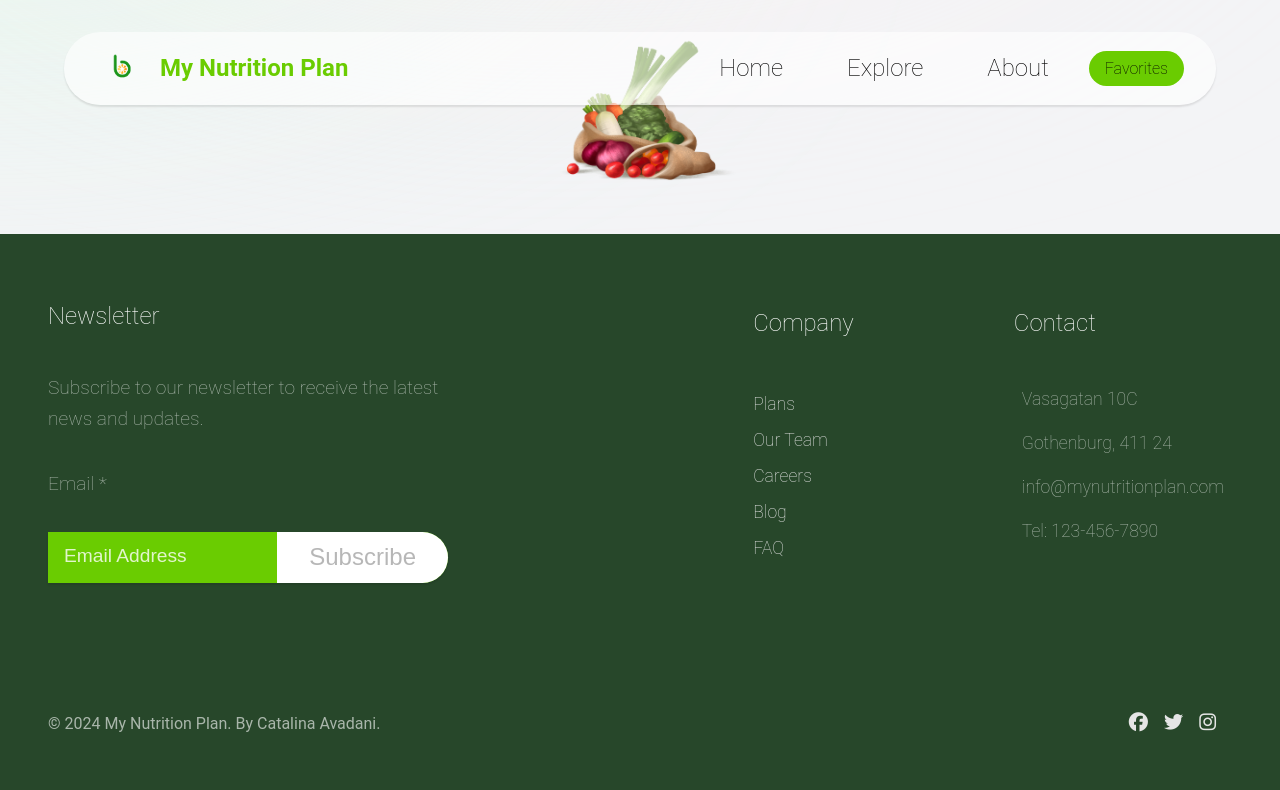
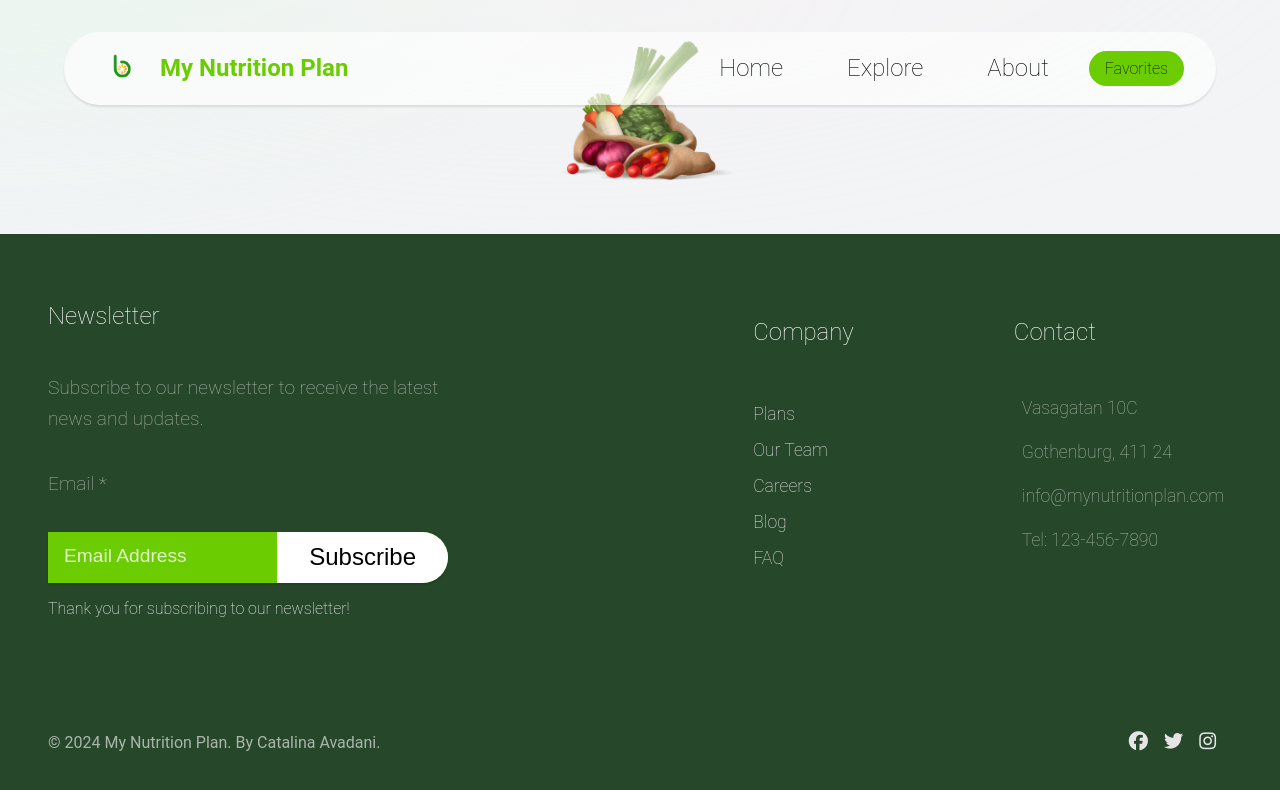
Before and after one commit to CatAvadani/My-Nutrition-Plan, a React (Vite) app: page / in a window 1280 px wide. Both pictures are taken after typing "name@example.com" into the empty fields and a click on the button "Subscribe". Shown: the part 548-1338 px from the top of the page. Built offline with nearby package versions, Linux system fonts and the light colour scheme.

Commit message:
Confirm the submission of the form.

```diff
--- a/src/components/Footer.tsx
+++ b/src/components/Footer.tsx
@@ -1,3 +1,4 @@
+import { useState } from "react";
 import { useForm, type FieldValues } from "react-hook-form";
 import { ButtonStyled } from "./styles/ButtonStyled.styled";
 import {
@@ -17,13 +18,19 @@ export default function Footer() {
   const {
     register,
     handleSubmit,
-    formState: { errors, isSubmitted },
+    formState: { errors },
     reset,
   } = useForm();
 
-  const onSubmit = async (data: FieldValues) => {
-    await new Promise((resolve) => setTimeout(resolve, 1000));
+  const [isSubmitted, setIsSubmitted] = useState(false);
+
+  const onSubmit = (data: FieldValues) => {
+    console.log(data);
     reset();
+    setIsSubmitted(true);
+    setTimeout(() => {
+      setIsSubmitted(false);
+    }, 5000);
   };
   console.log("Errors", errors);
   return (
@@ -40,23 +47,20 @@ export default function Footer() {
               type='email'
               placeholder='Email Address'
               {...register("email", {
-                required: "true",
-                pattern: /^[A-Z0-9._%+-]+@[A-Z0-9.-]+\.[A-Z]{2,}$/i,
+                required: "The email address is required.",
+                pattern: {
+                  value: /^[A-Z0-9._%+-]+@[A-Z0-9.-]+\.[A-Z]{2,}$/i,
+                  message: "Please enter a valid email address.",
+                },
               })}
             />
-            <ButtonStyled
-              disabled={isSubmitted}
-              type='submit'
-              value='Subscribe'
-            >
-              Subscribe
-            </ButtonStyled>
+            <ButtonStyled type='submit'>Subscribe</ButtonStyled>
           </InputStyled>
-          {errors.email?.type === "required" && (
-            <span>Please enter a valid email address.</span>
-          )}
-          {errors.email?.type === "pattern" && (
-            <span>This is not a valid email address.</span>
+          {errors.email && <span>{`${errors.email.message}`}</span>}
+          {isSubmitted && (
+            <span className='subscription-msg'>
+              Thank you for subscribing to our newsletter!
+            </span>
           )}
         </NewsletterStyled>
         <FooterLinks>
--- a/src/components/styles/Footer.styled.tsx
+++ b/src/components/styles/Footer.styled.tsx
@@ -100,6 +100,10 @@ export const NewsletterStyled = styled.div`
 
   span {
     color: red;
+    font-size: 1rem;
+  }
+  .subscription-msg {
+    color: white;
   }
 
   @media (max-width: 768px) {
```
